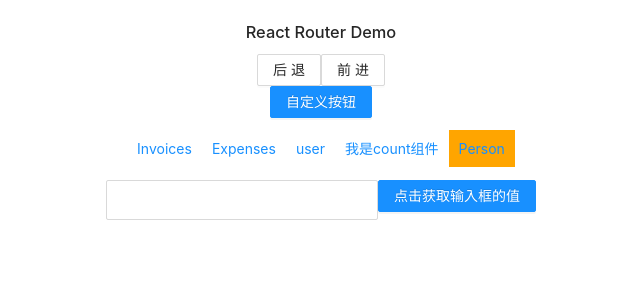
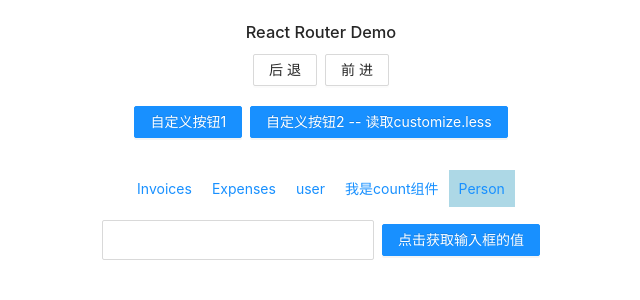
Before and after one commit to whxmm0608/xcx-react, a React (Create React App) app: page /Person in a window 1280 px wide. Shown: the top 300 px of the page, without its empty margins (319-959 px from the left). Built offline with nearby package versions, Linux system fonts and the light colour scheme.

Commit message:
antd 按需加载以及自定义主题功能完成

```diff
--- a/craco.config.js
+++ b/craco.config.js
@@ -1,6 +1,7 @@
 /* craco.config.js */
-const CracoLessPlugin = require("craco-less");
-const path = require('path');
+
+const CracoAntDesignPlugin = require("craco-antd");
+const path = require("path");
 module.exports = {
   webpack: {
     // 别名
@@ -9,29 +10,20 @@
       "@utils": path.resolve("src/utils"),
     },
   },
-  babel: {
-    plugins: [
-      ["@babel/plugin-proposal-decorators", { legacy: true }], //装饰器
-      [
-        "import",
-        {
-          libraryName: "antd",
-          libraryDirectory: "es",
-          style: true, //设置为true即是less
+  plugins: [
+    {
+      plugin: CracoAntDesignPlugin,
+      options: {
+        //customizeTheme is just an alias for the modifyVars option in less-loader.
+        customizeTheme: {
+          // "@primary-color": "#1DA57A",
+          // "@link-color": "#1DA57A",
         },
-      ],
-      // todo：antd按需引入，高级优化技巧，待完成
-      // {
-      //   plugin: CracoLessPlugin,
-      //   options: {
-      //     lessLoaderOptions: {
-      //       lessOptions: {
-      //         modifyVars: { "@primary-color": "#1DA57A" },
-      //         javascriptEnabled: true,
-      //       },
-      //     },
-      //   },
-      // },
-    ],
-  },
+        customizeThemeLessPath: path.join(
+          __dirname,
+          "src/style/AntDesign/customize.less"
+        ),
+      },
+    },
+  ],
 };
--- a/src/App.css
+++ b/src/App.css
@@ -41,7 +41,7 @@
   }
 
   .active-nav-item{
-  background: orange;
+    background: lightblue
 
   }
 
--- a/src/components/header.jsx
+++ b/src/components/header.jsx
@@ -1,5 +1,5 @@
 import React, { Component } from 'react'
-import { Button } from 'antd';
+import { Button, Space } from 'antd';
 export default class header extends Component {
     goBack () {
 
@@ -7,12 +7,17 @@
     render () {
         console.log('header组件收到的prop', this.props);
         return (
-            <div style={{padding:'20px'}}>
+            <div style={{ padding: '20px' }}>
                 <h3>React Router Demo</h3>
-                <Button onClick={this.goBack}>后退</Button>
-                <Button onClick={this.goFoward}>前进</Button>
-                <div>
-                <Button type='primary'>自定义按钮</Button>
+                <Space>
+                    <Button onClick={this.goBack}>后退</Button>
+                    <Button onClick={this.goFoward}>前进</Button>
+                </Space>
+                <div style={{ padding: '20px 0' }}>
+                    <Space>
+                        <Button type='primary'>自定义按钮1</Button>
+                        <Button type='primary'>自定义按钮2 -- 读取customize.less</Button>
+                    </Space>
                 </div>
             </div>
 
--- a/src/routes/person.jsx
+++ b/src/routes/person.jsx
@@ -1,5 +1,5 @@
 import React from "react";
-import { Button, Input, Row, Col } from 'antd';
+import { Button, Input, Row, Space } from 'antd';
 class Person extends React.Component {
     handleClick = () => {
         console.log(this.saveInput.value);
@@ -8,8 +8,10 @@
         return <div>
             <Input.Group size="large">
                 <Row align={'center'}>
-                    <Col><Input type="text" ref={e => this.saveInput = e} /></Col>
-                    <Col><Button type="primary" onClick={this.handleClick}>点击获取输入框的值</Button></Col>
+                    <Space>
+                        <Input type="text" ref={e => this.saveInput = e} />
+                        <Button type="primary" onClick={this.handleClick}>点击获取输入框的值</Button>
+                    </Space>
                 </Row>
             </Input.Group>
         </div>
--- /dev/null
+++ b/src/style/AntDesign/customize.less
@@ -0,0 +1 @@
+@primary-color: #1DA57A;
```
Also changed, not shown: package.json (+7 -3 lines), 1 other file (tests, documents, lock files or other folders). Lines whose indentation alone changed are shown as unchanged.
